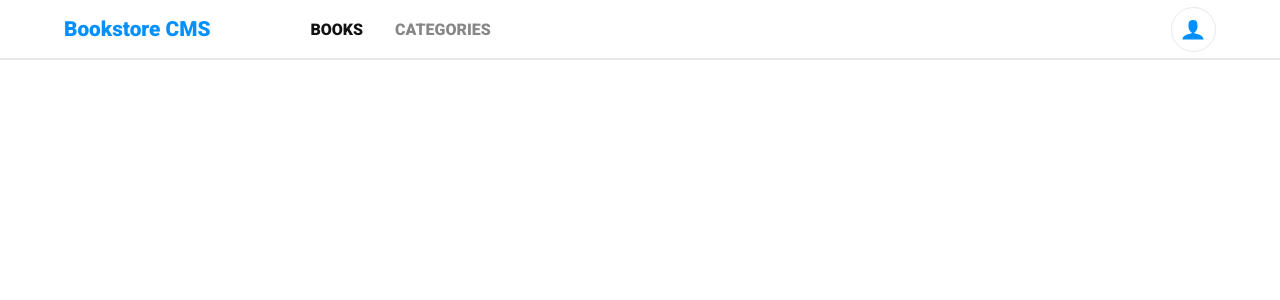
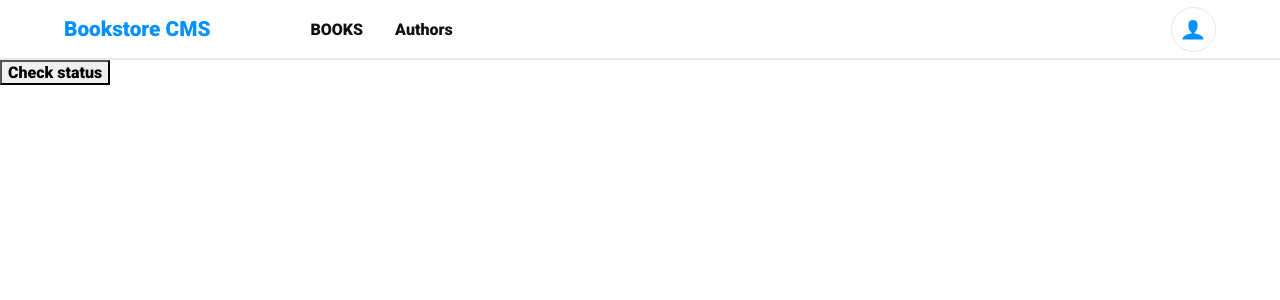
Before and after one commit to Mehdi-Rh/Bookstore-React, a React (Create React App) app: page /author in a window 1280 px wide. Shown: the top 300 px of the page. Built offline with nearby package versions, Linux system fonts and the light colour scheme.

Commit message:
Set author instead of categories

```diff
--- a/src/App.js
+++ b/src/App.js
@@ -7,14 +7,14 @@ import {
 import './App.css';
 import Navbar from './containers/navbar/Navbar';
 import BookPage from './pages/books/BookPage';
-import CategoriesPage from './pages/categories/CategoriesPage';
+import AuthorsPage from './pages/authors/AuthorsPage';
 
 const App = () => (
   <Router>
     <Navbar />
     <Routes>
       <Route path="/" element={<BookPage />} />
-      <Route path="/calculator" element={<CategoriesPage />} />
+      <Route path="/author" element={<AuthorsPage />} />
     </Routes>
   </Router>
 );
--- a/src/containers/navbar/Navbar.js
+++ b/src/containers/navbar/Navbar.js
@@ -44,8 +44,8 @@ const Navbar = () => {
           <li id="books">
             <Link to="/">BOOKS</Link>
           </li>
-          <li id="categories">
-            <Link to="/calculator">CATEGORIES</Link>
+          <li id="authors">
+            <Link to="/author">Authors</Link>
           </li>
         </ul>
         <button
--- /dev/null
+++ b/src/pages/authors/AuthorsPage.js
@@ -0,0 +1,7 @@
+import React from 'react';
+
+const AuthorsPage = () => (
+  <button type="button">Check status</button>
+);
+
+export default AuthorsPage;
--- a/src/pages/categories/CategoriesPage.js
+++ /dev/null
@@ -1,7 +0,0 @@
-import React from 'react';
-
-const CategoriesPage = () => (
-  <div>categories</div>
-);
-
-export default CategoriesPage;
```
